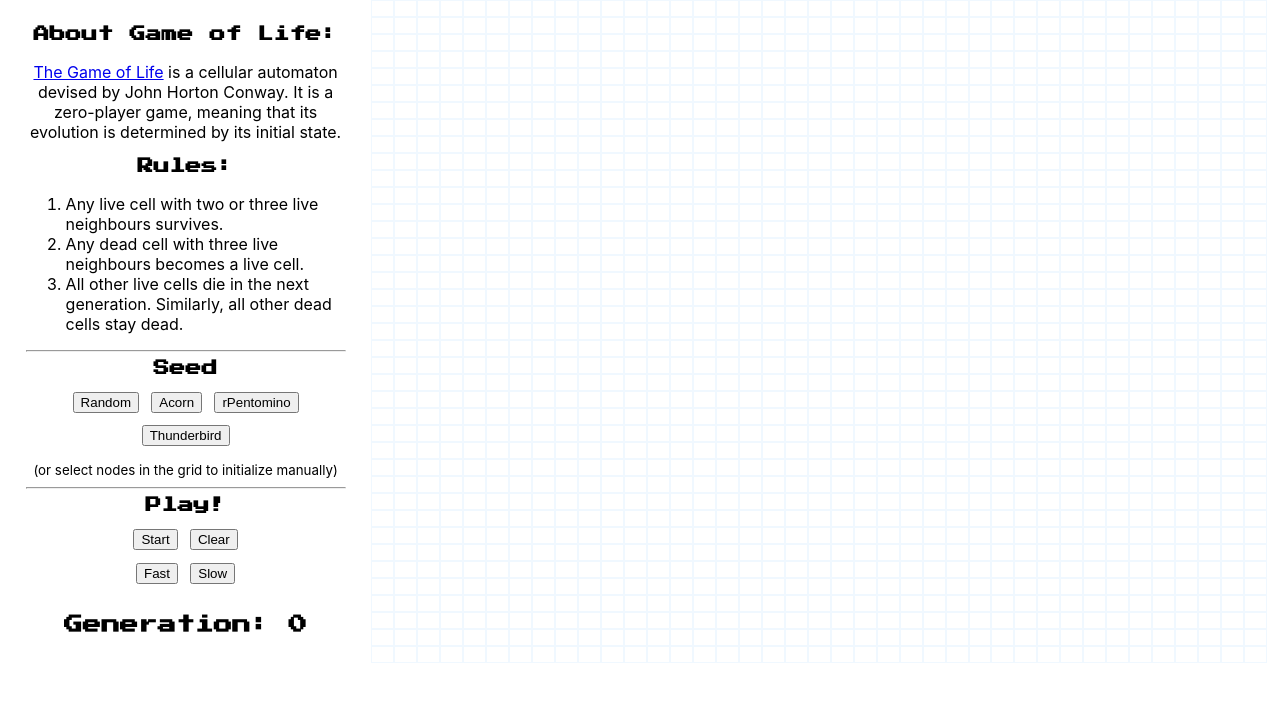
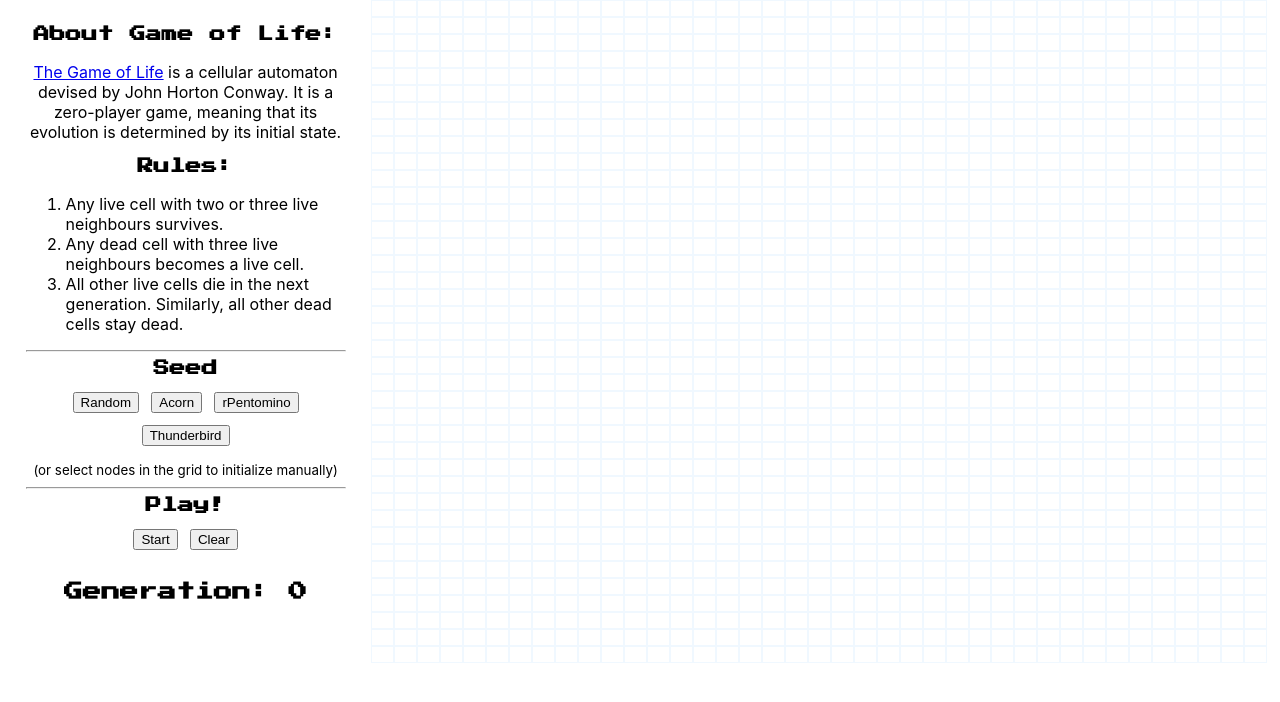
Before and after one commit to thisbenrogers/gol-conway, a React (Create React App) app: page / in a window 1280 px wide. Shown: the top 702 px of the page. Built offline with nearby package versions, Linux system fonts and the light colour scheme.

Commit message:
Removes rate

```diff
--- a/src/App.js
+++ b/src/App.js
@@ -20,9 +20,7 @@ function App() {
     stop,
     isEvolving,
     clear,
-    generation,
-    setRate,
-    rate
+    generation
   } = useConways({ gridRows : rwClm,  gridColumns : rwClm })
 
   return (
@@ -78,13 +76,6 @@ function App() {
                 clear()
               }
             }}>{isEvolving() ? 'Clear' : 'Clear'}</button>
-            <br />
-            <button disabled={rate === 50} onClick={() => {
-              setRate(50)
-            }}>Fast</button>
-            <button disabled={rate === 500} onClick={() => {
-              setRate(500)
-            }}>Slow</button>
           </div>
 
           <h3>Generation: {generation}</h3>
--- a/src/hooks/useConways.js
+++ b/src/hooks/useConways.js
@@ -89,9 +89,6 @@ const useConways = ({ gridRows = 50, gridColumns = 50 }) => {
     return empty();
   });
 
-  const [rate, setRate] = useState(25)
-
-
 
   //
   // Sets individual cells on the grid
@@ -180,7 +177,7 @@ const useConways = ({ gridRows = 50, gridColumns = 50 }) => {
       ))
     )
     setGeneration(++generation)
-    setTimeout(run, () => rate);
+    setTimeout(run, 50);
 
   }, [runningRef, nodeNeighbors, generation])
 
@@ -196,9 +193,7 @@ const useConways = ({ gridRows = 50, gridColumns = 50 }) => {
     stop,
     clear,
     isEvolving,
-    generation,
-    rate,
-    setRate
+    generation
   };
 }
 
```
